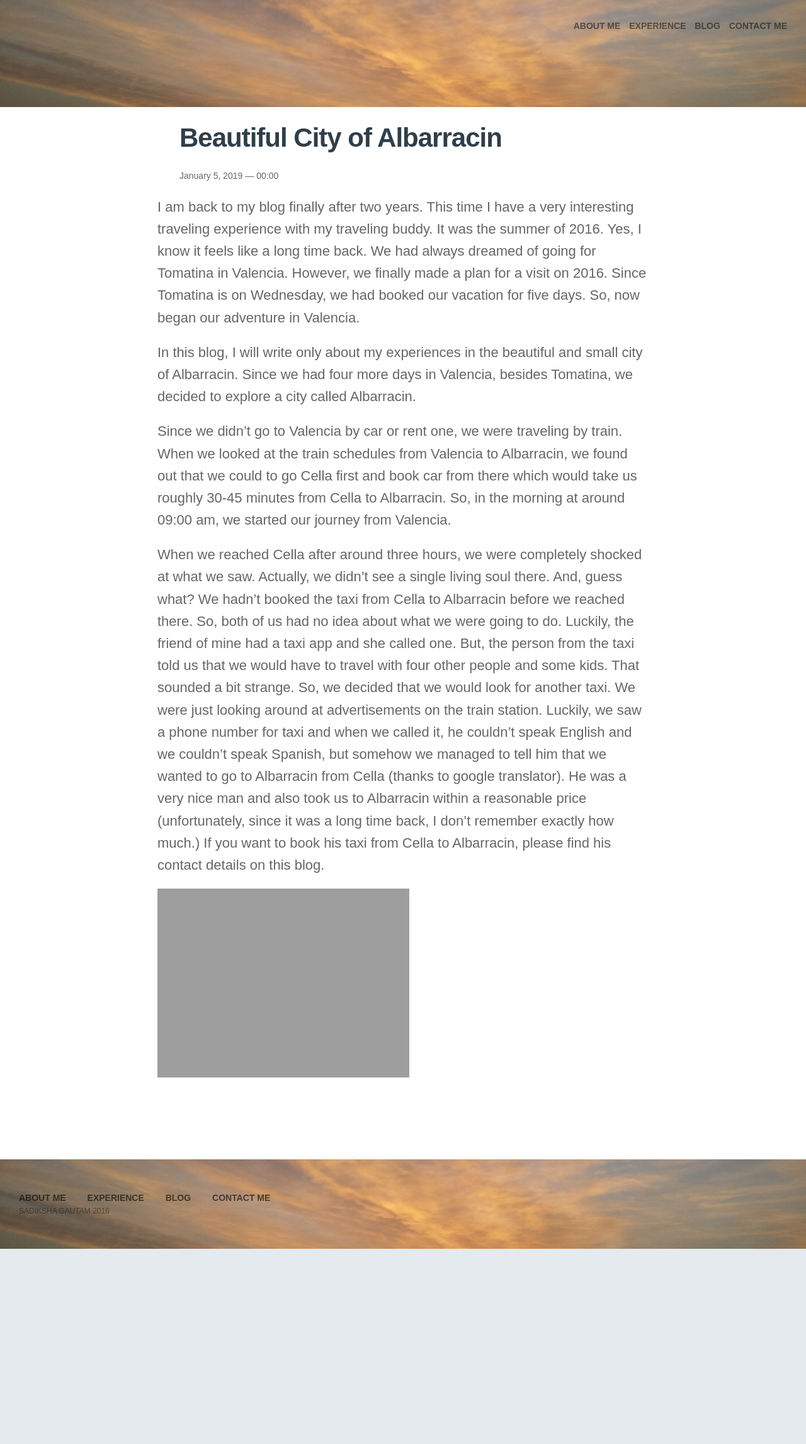
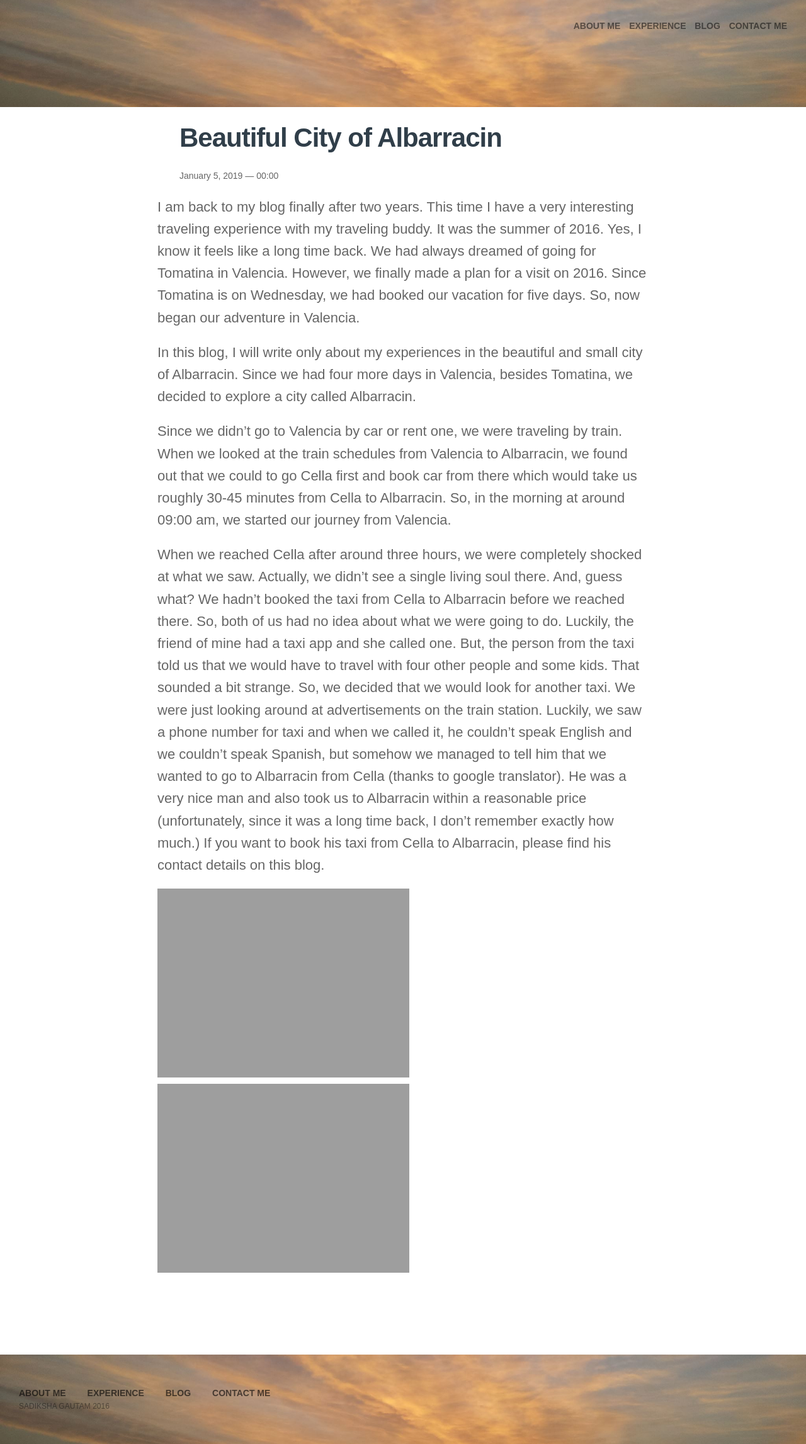
Before and after one commit to sadiksha/sadiksha.github.io, a Jekyll site: the page built from _posts/blog/2019-01-05-albarracin.md, in a window 1280 px wide. Shown: the whole page at 63% size. Built offline with Jekyll 4.4.1, drawn with Linux system fonts in a browser that asks for light colours; nearby versions of some CDN libraries; before the commit the page ends 1983 px from its top, so only the background shows below that.

Commit message:
Adds image as html

```diff
--- a/_posts/blog/2019-01-05-albarracin.md
+++ b/_posts/blog/2019-01-05-albarracin.md
@@ -14,3 +14,4 @@ Since we didn't go to Valencia by car or rent one, we were traveling by train. W
 When we reached Cella after around three hours, we were completely shocked at what we saw. Actually, we didn't see a single living soul there. And, guess what? We hadn't booked the taxi from Cella to Albarracin before we reached there. So, both of us had no idea about what we were going to do. Luckily, the friend of mine had a taxi app and she called one. But, the person from the taxi told us that we would have to travel with four other people and some kids. That sounded a bit strange. So, we decided that we would look for another taxi. We were just looking around at advertisements on the train station. Luckily, we saw a phone number for taxi and when we called it, he couldn't speak English and we couldn't speak Spanish, but somehow we managed to tell him that we wanted to go to Albarracin from Cella (thanks to google translator). He was a very nice man and also took us to Albarracin within a reasonable price (unfortunately, since it was a long time back, I don't remember exactly how much.) If you want to book his taxi from Cella to Albarracin, please find his contact details on this blog.
 
 ![taxi card image](http://sadiksha.github.io/assets/img/card.png =250x250)
+<img alt="html card image" src="http://sadiksha.github.io/assets/img/card.png" width="400">
```
